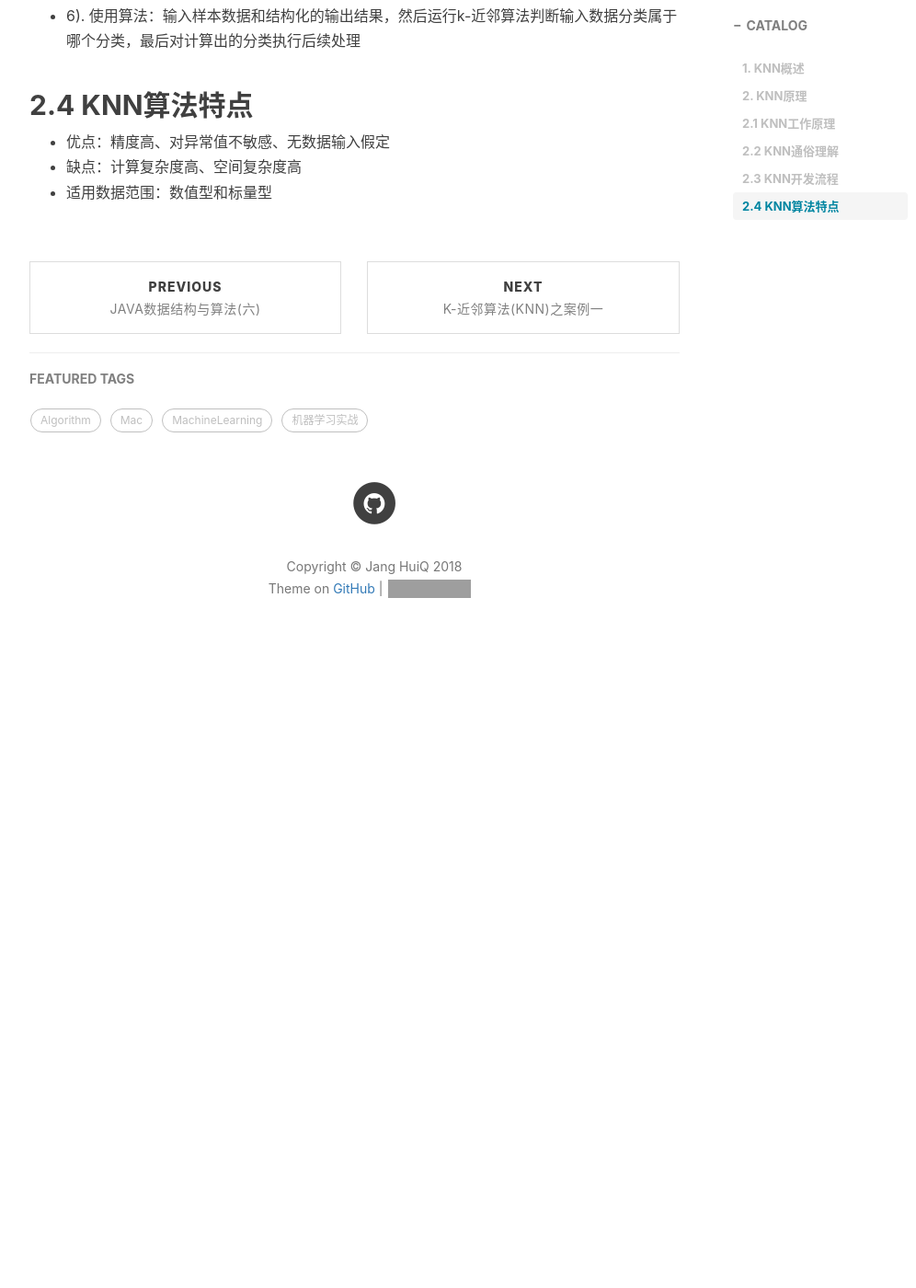
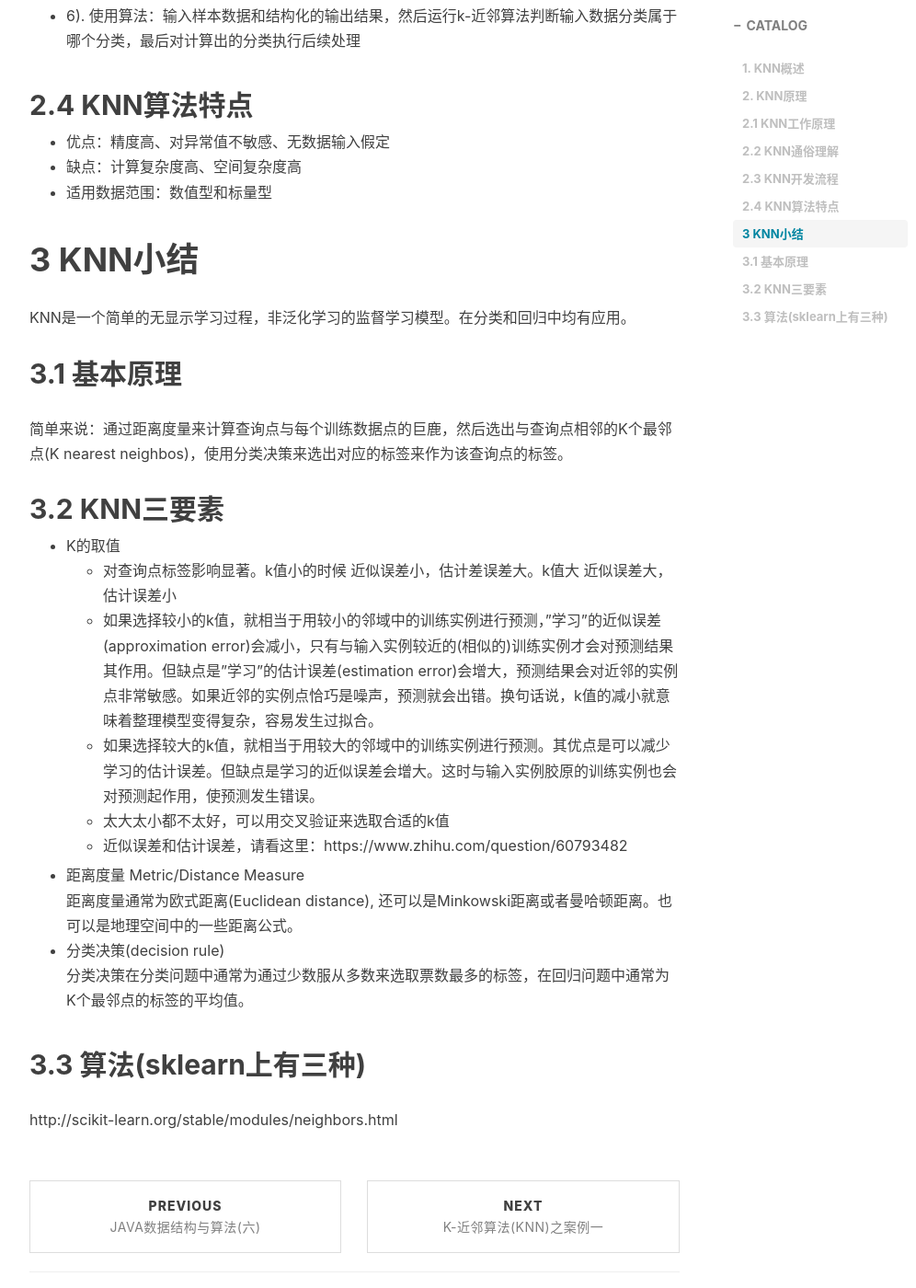
Before and after one commit to jangzc/jangzc.github.io, a Jekyll site: the page built from _posts/2018-08-07-KNN01.md, in a window 1280 px wide and 1400 px high, scrolled down 1620 px. Shown: the whole window at 92% size, without its empty margins (233-1229 px from the left). Built offline with Jekyll 4.4.1, drawn with Linux system fonts in a browser that asks for light colours; nearby versions of some CDN libraries; comment, search, counter and statistics services are not loaded; before the commit the page ends 2364 px from its top, so only the background shows below that; grey boxes are pictures that could not be loaded.

Commit message:
Update 2018-08-07-KNN01.md

```diff
--- a/_posts/2018-08-07-KNN01.md
+++ b/_posts/2018-08-07-KNN01.md
@@ -42,3 +42,24 @@ k邻近算法实际上利用训练数据集对特征向量空间进行划分，
 * 优点：精度高、对异常值不敏感、无数据输入假定
 * 缺点：计算复杂度高、空间复杂度高
 * 适用数据范围：数值型和标量型
+
+# 3 KNN小结<br>
+KNN是一个简单的无显示学习过程，非泛化学习的监督学习模型。在分类和回归中均有应用。
+
+## 3.1 基本原理<br>
+简单来说：通过距离度量来计算查询点与每个训练数据点的巨鹿，然后选出与查询点相邻的K个最邻点(K nearest neighbos)，使用分类决策来选出对应的标签来作为该查询点的标签。
+
+## 3.2 KNN三要素<br>
+* K的取值<br>
+    * 对查询点标签影响显著。k值小的时候 近似误差小，估计差误差大。k值大 近似误差大，估计误差小
+    * 如果选择较小的k值，就相当于用较小的邻域中的训练实例进行预测，"学习"的近似误差(approximation error)会减小，只有与输入实例较近的(相似的)训练实例才会对预测结果其作用。但缺点是"学习"的估计误差(estimation error)会增大，预测结果会对近邻的实例点非常敏感。如果近邻的实例点恰巧是噪声，预测就会出错。换句话说，k值的减小就意味着整理模型变得复杂，容易发生过拟合。
+    * 如果选择较大的k值，就相当于用较大的邻域中的训练实例进行预测。其优点是可以减少学习的估计误差。但缺点是学习的近似误差会增大。这时与输入实例胶原的训练实例也会对预测起作用，使预测发生错误。
+    * 太大太小都不太好，可以用交叉验证来选取合适的k值
+    * 近似误差和估计误差，请看这里：https://www.zhihu.com/question/60793482
+* 距离度量 Metric/Distance Measure<br>
+    距离度量通常为欧式距离(Euclidean distance), 还可以是Minkowski距离或者曼哈顿距离。也可以是地理空间中的一些距离公式。
+* 分类决策(decision rule)<br>
+    分类决策在分类问题中通常为通过少数服从多数来选取票数最多的标签，在回归问题中通常为K个最邻点的标签的平均值。
+
+## 3.3 算法(sklearn上有三种)
+http://scikit-learn.org/stable/modules/neighbors.html
```
